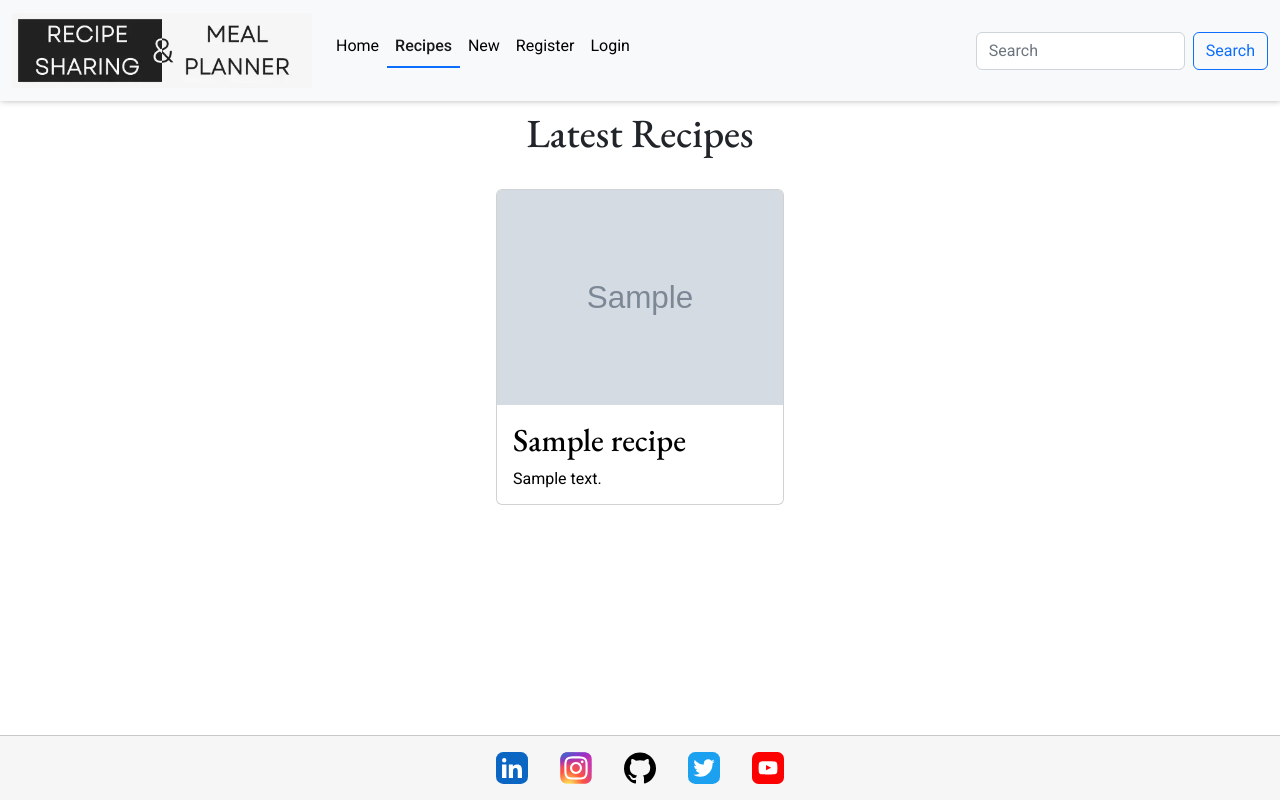
After one commit to Dee-McG/Recipe-Tutorial, a Django app: page /recipes/recipes/ in a window 1280 px wide. The commit adds this page. Run offline with Django 4.2, Linux system fonts and the light colour scheme; tables that the repository leaves empty hold one stand-in row (values such as "Sample post"); grey boxes marked "Sample" are stand-in pictures; some libraries are stand-ins or nearby versions.

Commit message:
Add recipe list functionality and template

```diff
--- /dev/null
+++ b/recipes/templates/recipes/recipes.html
@@ -0,0 +1,22 @@
+{% extends "base.html" %}
+
+{% block title %}Recipes{% endblock %}
+
+{% block content %}
+<h1 class="text-center p-2 d-block">
+    Latest Recipes
+</h1>
+<div class="container d-flex flex-row flex-wrap justify-content-center">
+    {% for recipe in recipes %}
+    <a href="" class="recipes" aria-label="Click to view {{recipe.title}}">
+        <div class="card m-3" style="width: 18rem;">
+            <img src="{{recipe.image.url}}" class="card-img-top" alt="{{recipe.image_alt}}">
+            <div class="card-body">
+              <h2 class="card-title">{{recipe.title}}</h2>
+              <p class="card-text">{{recipe.description|truncatechars:100}}</p>
+            </div>
+        </div>
+    </a>
+    {% endfor %}
+</div>
+{% endblock %}
--- a/recipes/urls.py
+++ b/recipes/urls.py
@@ -1,7 +1,8 @@
 from django.urls import path
-from .views import AddRecipe
+from .views import AddRecipe, Recipes
 
 
 urlpatterns = [
     path('', AddRecipe.as_view(), name='add_recipe'),
+    path('recipes/', Recipes.as_view(), name='recipes'),
 ]
--- a/recipes/views.py
+++ b/recipes/views.py
@@ -1,9 +1,16 @@
-from django.views.generic import CreateView
+from django.views.generic import CreateView, ListView
 
 from django.contrib.auth.mixins import LoginRequiredMixin
 
 from .models import Recipe
 from .forms import RecipeForm
+
+
+class Recipes(ListView):
+    """ View all recipes """
+    template_name = 'recipes/recipes.html'
+    model = Recipe
+    context_object_name = 'recipes'
 
 
 class AddRecipe(LoginRequiredMixin, CreateView):
--- a/static/css/base.css
+++ b/static/css/base.css
@@ -80,3 +80,23 @@ img.logo {
     box-shadow: var(--smal-box-shadow);
     border-radius: 5px;
 }
+
+/* Recipes */
+
+.card {
+    height: 90%;
+    margin-top: 1rem;
+}
+
+.recipes {
+    text-decoration: none;
+    color: var(--black);
+}
+
+.recipes:hover {
+    cursor: pointer;
+}
+
+a.img-container:hover {
+    color: var(--orange);
+}
--- a/templates/includes/header.html
+++ b/templates/includes/header.html
@@ -16,7 +16,7 @@
                 <a class="nav-link {% if url_name == 'home' %}active{% endif %}" aria-current="page" href="{% url 'home' %}">Home</a>
               </li>
               <li class="nav-item">
-                <a class="nav-link" href="#">Recipes</a>
+                <a class="nav-link {% if url_name == 'recipes' %}active{% endif %}" href="{% url 'recipes' %}">Recipes</a>
               </li>
               <li class="nav-item">
                 <a class="nav-link {% if url_name == 'add_recipe' %}active{% endif %}" href="{% url 'add_recipe' %}">New</a>
```
